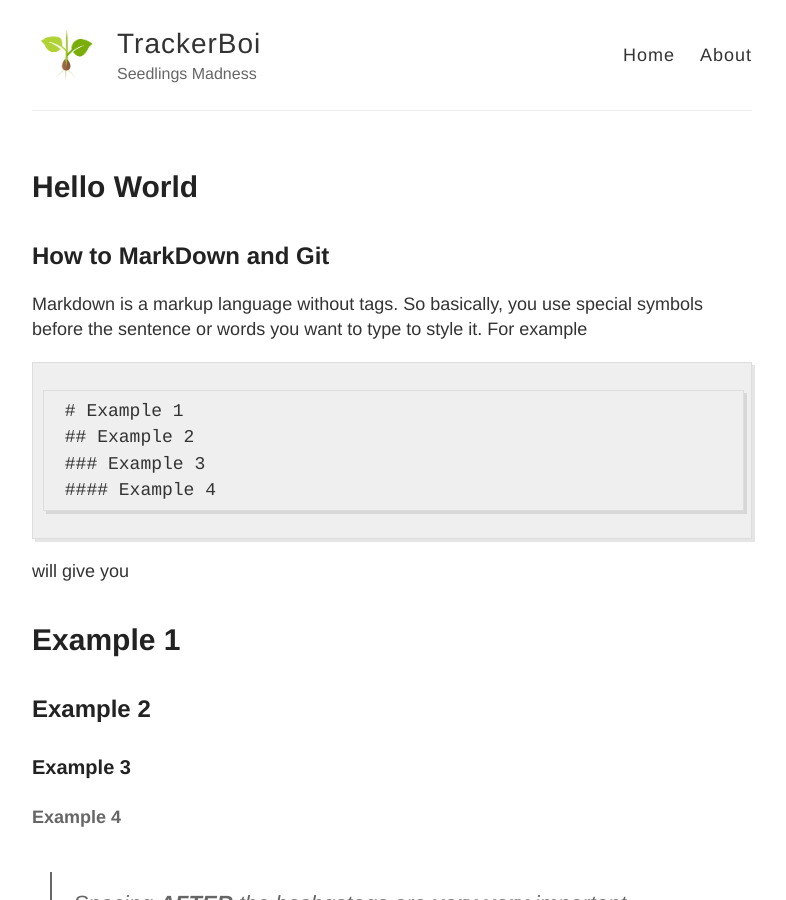
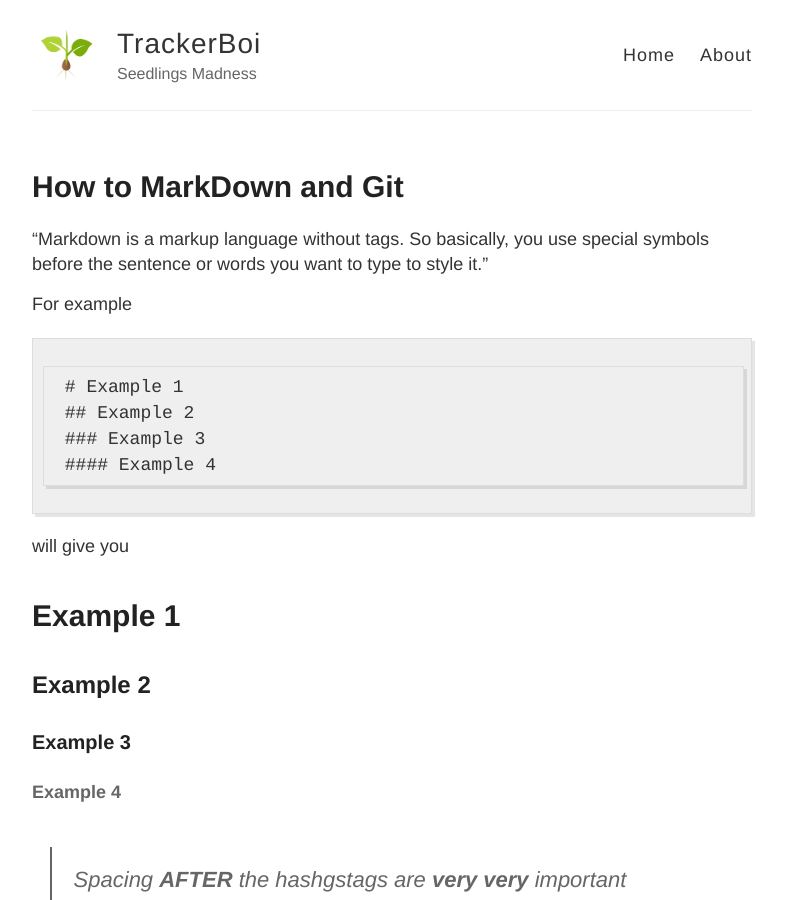
Before and after one commit to Jasperabez/TrackerBoi, a Jekyll site: the page built from _posts/2019-10-16-Hans.md, in a window 1280 px wide and 900 px high. Shown: the whole window, without its empty margins (248-1034 px from the left). Built offline with Jekyll 4.4.1, drawn with Linux system fonts in a browser that asks for light colours.

Commit message:
Changed entry into post

`````diff
--- a/_posts/2019-10-16-Hans.md
+++ b/_posts/2019-10-16-Hans.md
@@ -1,26 +1,30 @@
 ---
 layout: post
-title: Hello World
+title: How to MarkDown and Git
 ---
 
-## How to MarkDown and Git
+"Markdown is a markup language without tags. So basically, you use special symbols before the sentence or words you want to type to style it."
 
-Markdown is a markup language without tags. So basically, you use special symbols before the sentence or words you want to type to style it. For example
+For example
 
 ```
  # Example 1
  ## Example 2
  ### Example 3
  #### Example 4
- ```
- will give you
+```
+
+will give you
 
 # Example 1
+
 ## Example 2
+
 ### Example 3
+
 #### Example 4
 
->Spacing **AFTER** the hashgstags are **very very** important
+> Spacing **AFTER** the hashgstags are **very very** important
 
 Some more things you can do
 
@@ -30,7 +34,7 @@ Some more things you can do
 ~~Test3~~
 ```
 
-*Test1*
+_Test1_
 **Test2**
 ~~Test3~~
 
@@ -43,7 +47,9 @@ Even **MORE** things you can do
 3. A
 4. List
 ```
->Lorem Ipsum
+
+> Lorem Ipsum
+
 1. This
 2. Is
 3. A
@@ -51,22 +57,21 @@ Even **MORE** things you can do
 
 And finally, I'm too lazy too add more of the things you can do, so this is the final one
 
-```c++
+````c++
  "```"c++
   cout << "Code here" << endl;
  "```"
 
  [hyperlink text](www.theActualLinkItself.com.sg)
+````
+
+> remove the bunny ears, its there just to make everything is rendered properly
+
+```c++
+ cout << "Code here" << endl;
 ```
 
->remove the bunny ears, its there just to make everything is rendered properly
-
- ```c++
-  cout << "Code here" << endl;
- ```
-
- [hyperlink text](www.theActualLinkItself.com.sg)
-
+[hyperlink text](www.theActualLinkItself.com.sg)
 
 Learn more by clicking here: [how to MD](https://github.com/adam-p/markdown-here/wiki/Markdown-Cheatsheet)
 
@@ -92,7 +97,7 @@ git pull
 ```
 
 After fetching, you can now do your work!
-When you have done doing your work always remember to *Ctrl + S* !
+When you have done doing your work always remember to _Ctrl + S_ !
 BUT, this will only make changes locally, to save it to your repo, do
 
 ```c++
@@ -101,7 +106,8 @@ git commit -a -m "<Description here"
 
 This will save your changes into your repo, much like saving your files locally.
 However, try to commit in logical chucks of changes as this will help in your version controlling in the future
->Basically, just do it. You'll thank yourself in the future
+
+> Basically, just do it. You'll thank yourself in the future
 
 Then finally, share your changes to the world!
 One commit at a time
`````
Also changed, not shown: _posts/2019-10-23-MicroBit.md (+2 -2 lines).
